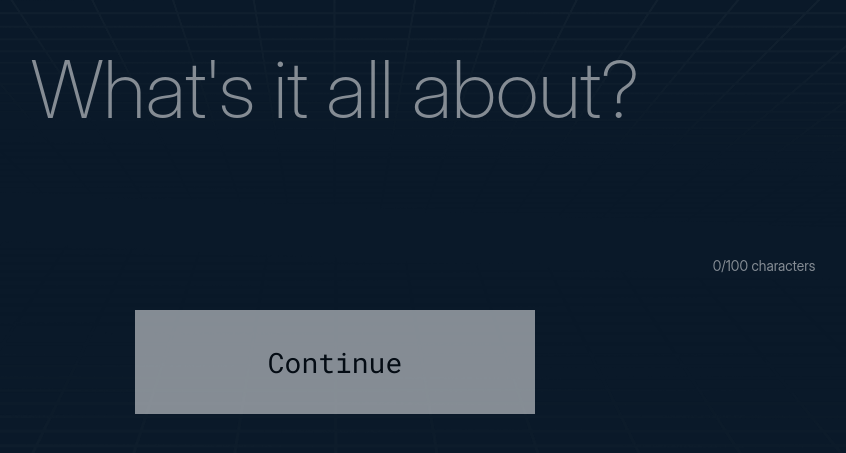
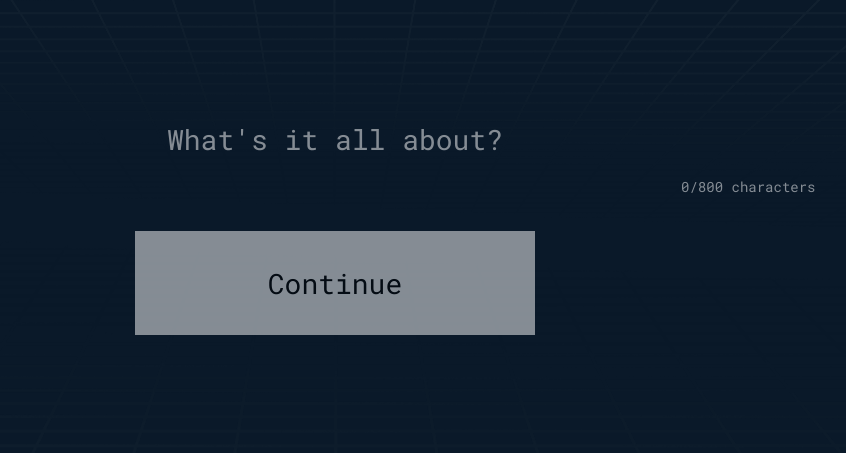
Before and after one commit to artificialcitizens1/frontend, a React (Vite) app: page /simulation-description in a window 1280 px wide. Shown: the part 173-626 px from the top of the page, without its empty margins (305-1151 px from the left). Built offline with nearby package versions, Linux system fonts and the light colour scheme.

Commit message:
Enhance UI with custom scrollbar and update text area styles. Adjusted font family to 'Roboto Mono', increased max character limit for description, and implemented dynamic height adjustment for the text area. Updated scrollbar styles for better visibility.

```diff
--- a/src/index.css
+++ b/src/index.css
@@ -24,3 +24,22 @@ body {
   width: 100vw;
   min-height: 100vh;
 }
+
+.custom-scrollbar {
+  scrollbar-width: thin;
+  scrollbar-color: white rgba(255, 255, 255, 0.1);
+}
+
+.custom-scrollbar::-webkit-scrollbar {
+  width: 12px;
+}
+
+.custom-scrollbar::-webkit-scrollbar-track {
+  background: rgba(255, 255, 255, 0.1);
+}
+
+.custom-scrollbar::-webkit-scrollbar-thumb {
+  background-color: white;
+  border-radius: 20px;
+  border: 3px solid rgba(255, 255, 255, 0.1);
+}
--- a/src/pages/CreateSimulation.tsx
+++ b/src/pages/CreateSimulation.tsx
@@ -48,9 +48,9 @@ const CreateSimulation = () => {
             if (error) setError(null);
           }}
           placeholder="Name your simulation"
-          className="w-[961px] h-[97px] bg-transparent text-white text-center text-[80px] focus:outline-none placeholder:text-white/50 placeholder:text-[80px] placeholder:transition-opacity focus:placeholder:opacity-0"
+          className="w-[961px] h-[80px] bg-transparent text-white text-center text-[40px] focus:outline-none placeholder:text-white/50 placeholder:text-[40px] placeholder:transition-opacity focus:placeholder:opacity-0"
           style={{
-            fontFamily: "Inter Display",
+            fontFamily: "Roboto Mono",
             fontWeight: 200,
             lineHeight: "97px",
           }}
--- a/src/pages/SimulationDescription.tsx
+++ b/src/pages/SimulationDescription.tsx
@@ -1,12 +1,13 @@
 import { useNavigate } from "react-router-dom";
 import { useSimulationStore } from "../store";
-import { useState } from "react";
+import { useState, useRef, useEffect } from "react";
 
 const SimulationDescription = () => {
   const navigate = useNavigate();
   const { description, setDescription } = useSimulationStore();
-  const maxChars = 100;
+  const maxChars = 800;
   const [error, setError] = useState<string | null>(null);
+  const textareaRef = useRef<HTMLTextAreaElement>(null);
 
   const handleDescriptionChange = (e: React.ChangeEvent<HTMLTextAreaElement>) => {
     const text = e.target.value;
@@ -15,6 +16,25 @@ const SimulationDescription = () => {
       if (error) setError(null);
     }
   };
+
+  useEffect(() => {
+    if (textareaRef.current) {
+      const lineHeight = 42; // Corresponds to lineHeight: "42px"
+      const maxLines = 6;
+      const maxHeight = lineHeight * maxLines;
+
+      textareaRef.current.style.height = "auto";
+      const scrollHeight = textareaRef.current.scrollHeight;
+
+      if (scrollHeight > maxHeight) {
+        textareaRef.current.style.height = `${maxHeight}px`;
+        textareaRef.current.style.overflowY = "auto";
+      } else {
+        textareaRef.current.style.height = `${scrollHeight}px`;
+        textareaRef.current.style.overflowY = "hidden";
+      }
+    }
+  }, [description]);
 
   const handleContinue = () => {
     if (!description.trim()) {
@@ -51,19 +71,23 @@ const SimulationDescription = () => {
         {/* Text Area Field */}
         <div className="relative w-[961px]">
           <textarea
+            ref={textareaRef}
+            rows={1}
             value={description}
             onChange={handleDescriptionChange}
             placeholder="What's it all about?"
-            className="w-full min-h-[200px] bg-transparent text-white text-[80px] text-center focus:outline-none placeholder:text-white/50 placeholder:text-[80px] placeholder:transition-opacity focus:placeholder:opacity-0 resize-none"
+            className="w-[961px] bg-transparent text-white text-[28px] text-center focus:outline-none placeholder:text-white/50 placeholder:text-[28px] placeholder:transition-opacity focus:placeholder:opacity-0 resize-none"
             style={{
-              fontFamily: "Inter Display",
+              fontFamily: "Roboto Mono",
               fontWeight: 200,
-              lineHeight: "97px",
+              lineHeight: "42px",
+              scrollbarColor: "white rgba(255, 255, 255, 0.1)",
+              overflowY: "hidden",
             }}
           />
           <div
             className="absolute bottom-[-30px] right-0 text-white/50 text-sm"
-            style={{ fontFamily: "Inter Display" }}
+            style={{ fontFamily: "Roboto Mono" }}
           >
             {description.length}/{maxChars} characters
           </div>
```
